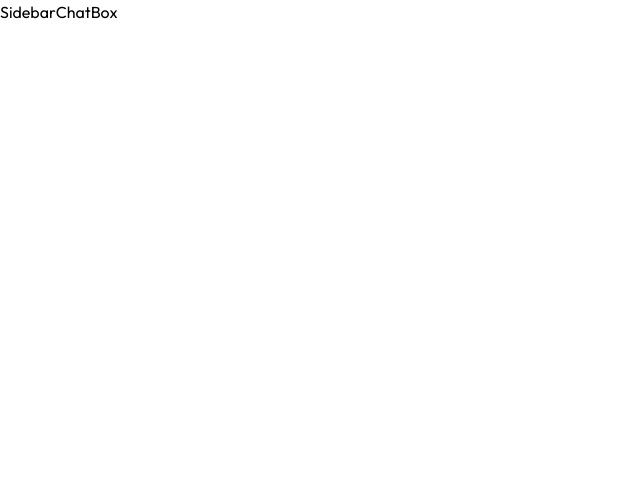
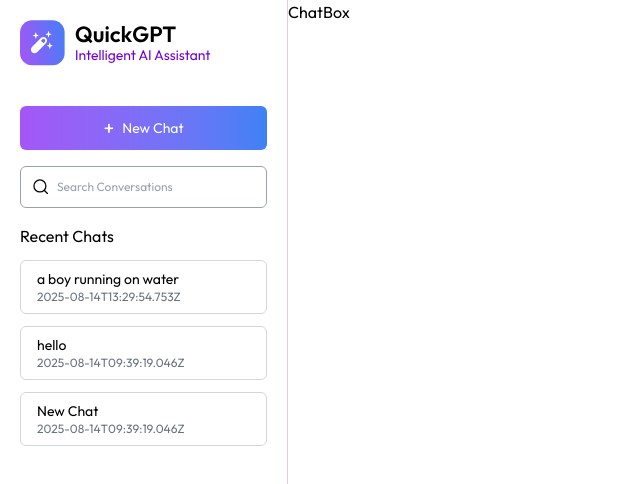
Before and after one commit to vigneshsiva738/QuickGPT, a React (Vite) app in the folder client/: page / in a window 1280 px wide. Shown: the top 484 px of the page, without its empty margins (0-640 px from the left). Built offline with nearby package versions, Linux system fonts and the light colour scheme.

Commit message:
Update SideBar Component

```diff
--- a/client/src/components/Sidebar.jsx
+++ b/client/src/components/Sidebar.jsx
@@ -1,7 +1,51 @@
-import React from "react";
+import React, { useState } from "react";
+import { useAppContext } from "../context/AppContext";
+import { assets } from "../assets/assets";
 
 function Sidebar() {
-  return <div>Sidebar</div>;
+
+  const {chats, selectedChats, theme, setTheme, user} = useAppContext()
+  const [search, setSearch] = useState('')
+
+
+  return (
+    <div className="flex flex-col h-screen min-w-72 p-5 dark:bg-gradient-to-b from-[#242124]/30 to-[#000000]/30 border-r border-[#80609F]/30 backdrop-blur-3xl transition-all duration-500 max-mid:absolut left-0 z-1">
+
+      {/* Logo */}
+      <img src={theme==='dark'?assets.logo_full : assets.logo_full_dark} alt="QuickGPT" className="w-full max-w-48" />
+
+      {/* New Chat Button */}
+      <button className="flex justify-center items-center w-full py-2 mt-10 text-white bg-gradient-to-r from-[#A456F7] to-[#3D81F6] text-sm rounded-md cursor-pointer">
+        <span className="mr-2 text-xl">+</span>
+        New Chat
+      </button>
+
+      {/* Search Conversations */}
+      <div className="flex items-center gap-2 p-3 mt-4 border border-gray-400 dark:border-white/20 rounded-md">
+        <img src={assets.search_icon} alt="Search Icon" className="w-4 not-dark:invert" />
+        <input type="text" placeholder="Search Conversations" className="text-xs placeholder:text-gray-400 outline-none" onChange={(e)=>setSearch(e.target.value)} value={search} />
+      </div>
+
+      {/* Recent Chats */}
+      {chats.length>0 && <p className="mt-4 texxt-sm" >Recent Chats</p>}
+      <div className="flex-1 overflow-y-scroll mt-3 text-sm space-y-3" >
+        {
+          chats.filter((chat)=> chat.messages[0] ? chat.messages[0]?.content.toLowerCase().includes(search.toLowerCase()) : chat.name.toLowerCase().includes(search.toLowerCase())).map((chat)=>(
+            <div key={chat._id} className="p-2 px-4 dark:bg-[#57317C]/10 border border-gray-300 dark:border-[#80609F]/15 rounded-md cursor-pointer flex justify-between group">
+              <div>
+                <p className="truncate w-full" >
+                  {chat.messages.length>0?chat.messages[0].content.slice(0,32) : chat.name}
+                </p>
+                <p className="text-xs text-gray-500 dark:text-[#B1A6C0]" >{chat.updatedAt}</p>
+              </div>
+              <img src={assets.bin_icon} className="hidden group-hover:block w-4 cursor-pointer not-dark:invert" />
+            </div>
+          ))
+        }
+      </div>
+
+    </div>
+  )
 }
 
 export default Sidebar;
--- a/client/src/context/AppContext.jsx
+++ b/client/src/context/AppContext.jsx
@@ -1,6 +1,6 @@
 import { createContext,useContext, useEffect, useState } from "react";
 import { useNavigate } from "react-router-dom";
-import { dummyChats, dummyUserData } from "../assets/assets";
+import { dummyChats, dummyUserData } from "../assets/assets.js";
 
 const AppContext = createContext();
 
@@ -17,7 +17,7 @@
   }
 
   const fetchUserChats = async () => {
-    setUser(dummyChats)
+    setChats(dummyChats)
     setSelectedChat(dummyChats[0])
   }
 
@@ -41,8 +41,9 @@
   useEffect(()=>{
     fetchUser()
   },[])
+  console.log(user)
 
-  const value = {navigate, user, setUser, chats, setChats, selectedChat, setSelectedChat, theme};
+  const value = {navigate, user, setUser, chats, setChats, selectedChat, setSelectedChat, theme, setTheme};
 
   return (
     <AppContext.Provider value={value}>
```
